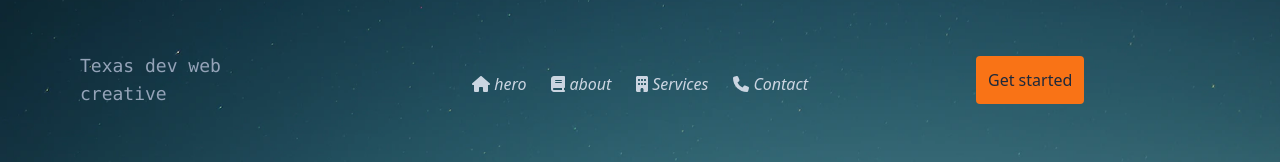
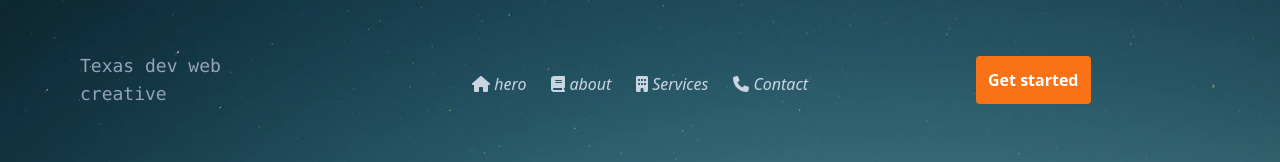
Before and after one commit to Matheus216/site-tailwindcss, a Next.js app in the folder site-tailwindcss/: page / in a window 1280 px wide. Shown: the top 162 px of the page. Built offline with nearby package versions, Linux system fonts and the light colour scheme.

Commit message:
Apply button style hover

```diff
--- a/site-tailwindcss/src/components/navbar/navbar.tsx
+++ b/site-tailwindcss/src/components/navbar/navbar.tsx
@@ -36,7 +36,7 @@ export default function Navbar() {
           <ItemNav description='Contact' href='#' icon={faPhone} />
         </ul>
         <div className='w-[20%] text-slate-300 text-center'>
-          <button className='bg-orange-500 text-slate-800 rounded p-3 cursor-pointer hidden md:block lg:block hover:p-4 transition-all delay-75'>
+          <button className='transition ease-in-out delay-150 hover:-translate-y-1 hover:scale-110 hover:bg-orange-800 duration-300 bg-orange-500 text-white font-bold rounded p-3 cursor-pointer hidden md:block lg:block'>
             Get started
           </button>
           <i className=' md:hidden lg:hidden'><a href='#' onClick={e => expandNavbar(e)}><FontAwesomeIcon className='h-6' icon={faBars} /></a></i>
```
